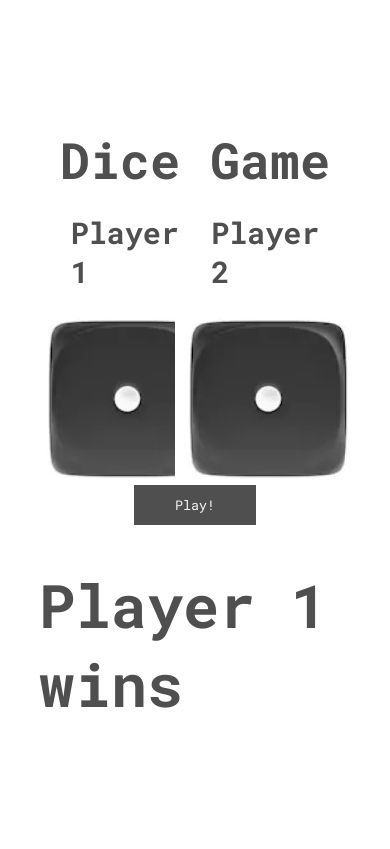
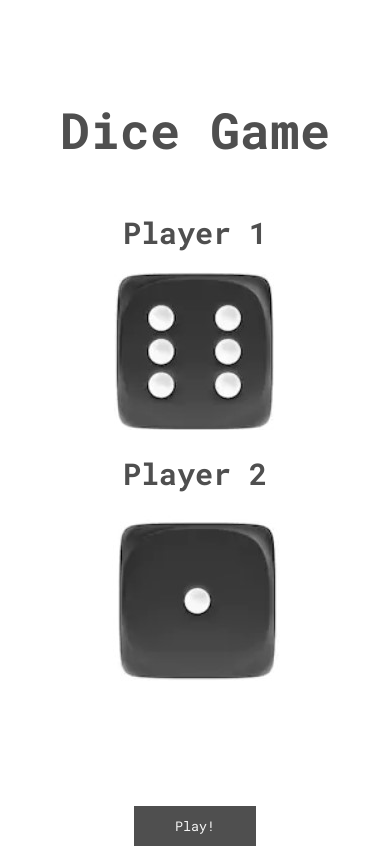
Before and after one commit to Prathyusha-Guduru/javaScript-projects, a plain HTML site: page Dice-Game/index.html in a window 390 px wide. Shown: the top 849 px of the page. Drawn offline with Linux system fonts and the light colour scheme.

Commit message:
Updated responsive css

```diff
--- a/Dice-Game/css/stylesheet.css
+++ b/Dice-Game/css/stylesheet.css
@@ -69,3 +69,35 @@ main{
 	color: #4f4f4f;
 	border: 2px solid #4f4f4f;
 }
+
+
+@media only screen and (max-width: 600px)
+{
+	*{
+		text-align: center;
+	}
+	.players-section{
+		flex-direction: column;
+	}
+	.left,.right{
+		width: 100%;
+		display: flex;
+		align-items: center;
+		flex-direction: column;
+	}
+
+	#play-button{
+		position: relative;
+		top: 200px;
+	}
+
+	#result{
+		position: relative;
+		top: 200px;
+		text-align: center;
+	}
+	#top-heading{
+		position: relative;
+		bottom: 30px;
+	}
+}
--- a/Dice-Game/script.js
+++ b/Dice-Game/script.js
@@ -23,3 +23,20 @@ playButton.addEventListener('click',(event)=>{
 	}
 	console.log(`randomNumber1 : ${randomNumber1} and randomNumber2 : ${randomNumber2}`);
 })
+
+
+window.onload = ()=>{
+	let randomNumber1 = Math.floor(Math.random() * diceImages.length)
+	let randomNumber2 = Math.floor(Math.random()*diceImages.length)
+	player1Dice.innerHTML = `<img src=${diceImages[randomNumber1]} alt="" srcset="" id="dice-img">`
+	player2Dice.innerHTML = `<img src=${diceImages[randomNumber2]} alt="" srcset="" id="dice-img">`
+	randomNumber1>randomNumber2 ? winner = "Player 1" : winner = "Player 2"
+	randomNumber1 === randomNumber2 ? draw = true : draw = false
+	if(draw === false){
+		result.innerHTML = `<h2>${winner} wins</h2>`
+	}
+	else if(draw === true){
+		result.innerHTML = `<h2>It is a draw!</h2>`
+	}
+	console.log(`randomNumber1 : ${randomNumber1} and randomNumber2 : ${randomNumber2}`);
+}
```
